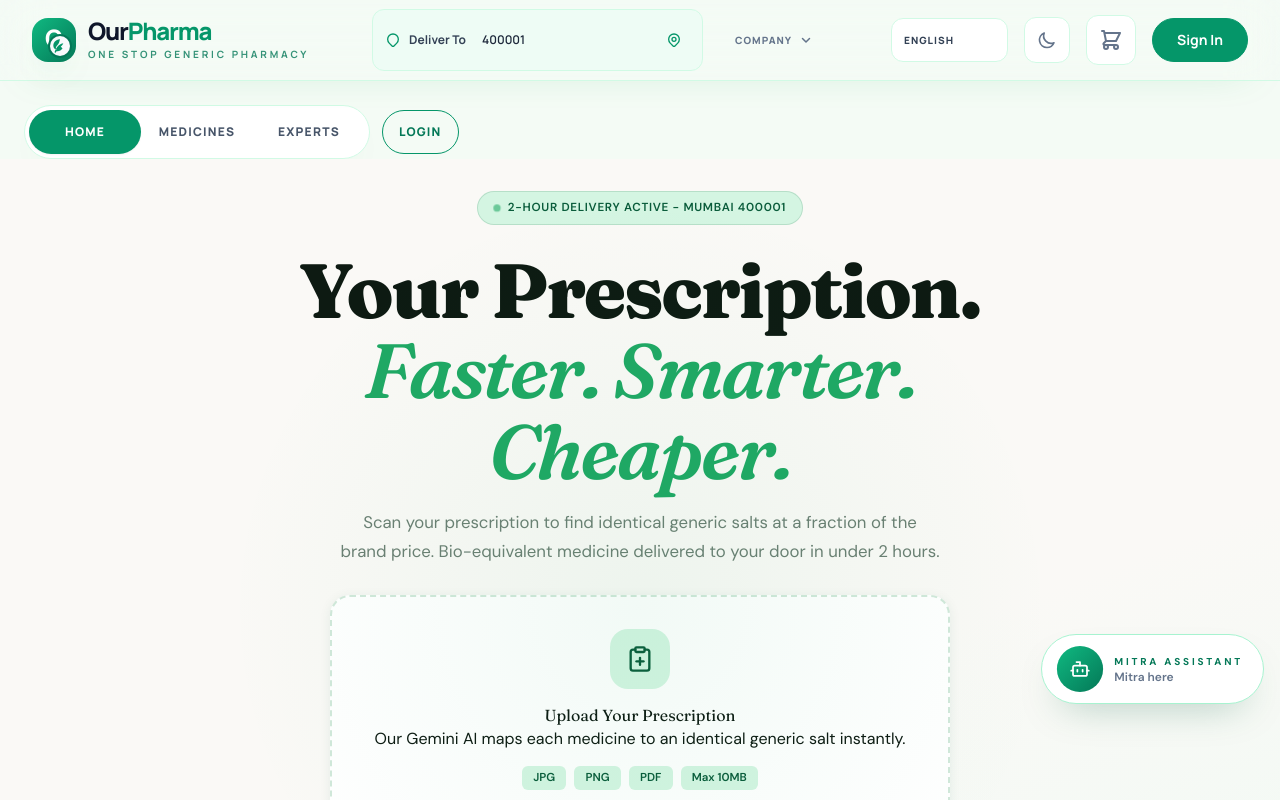
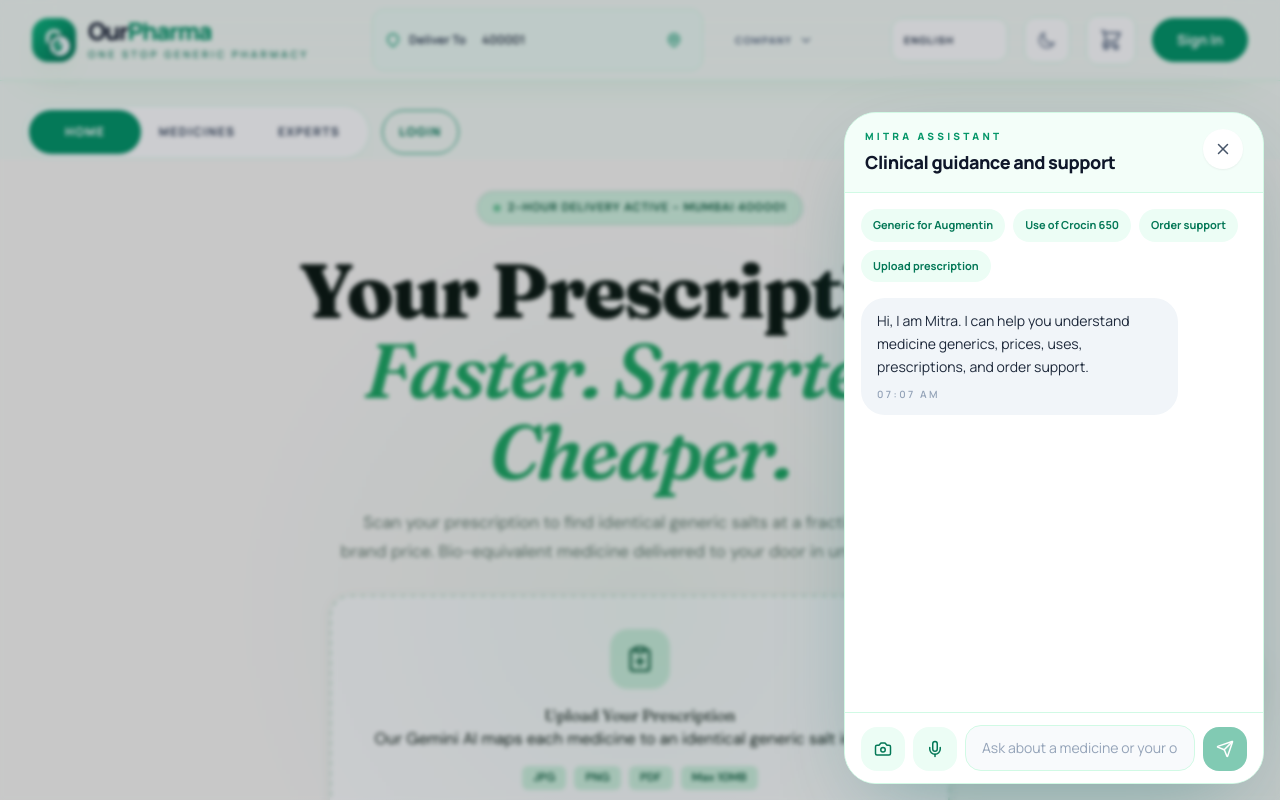
Before and after one commit to Dutkarsh7/our-pharma, a React (Vite) app: page / in a window 1280 px wide. Shown: the top 800 px of the page. Built offline with nearby package versions, Linux system fonts and the light colour scheme.

Commit message:
Fix Mitra chat drawer open behavior

```diff
--- a/App.tsx
+++ b/App.tsx
@@ -435,6 +435,10 @@
     setShowChatLauncher(false);
   };
 
+  const closeChatAssistant = () => {
+    setShowChatLauncher(true);
+  };
+
   const setView = (v: ViewState) => setState(prev => ({ ...prev, view: v }));
 
   const reset = () => {
@@ -831,7 +835,7 @@
       </footer>
 
       {/* Floating chat assistant – always visible */}
-      <ChatBot theme={state.theme} language={state.language} openSignal={chatOpenSignal} />
+      <ChatBot theme={state.theme} language={state.language} openSignal={chatOpenSignal} onClose={closeChatAssistant} />
     </div>
   );
 };
--- a/components/ChatBot.tsx
+++ b/components/ChatBot.tsx
@@ -10,6 +10,7 @@
   theme: Theme;
   language: Language;
   openSignal?: number;
+  onClose?: () => void;
 }
 
 type MessageRole = 'user' | 'assistant' | 'system';
@@ -167,7 +168,7 @@
 
 const normalize = (value: string) => value.toLowerCase().replace(/[^a-z0-9+ ]/gi, ' ').replace(/\s+/g, ' ').trim();
 
-const ChatBot: React.FC<ChatBotProps> = ({ theme, language, openSignal }) => {
+const ChatBot: React.FC<ChatBotProps> = ({ theme, language, openSignal, onClose }) => {
   const isDark = theme === 'dark';
   const localeCopy = copy[language];
   const recognitionRef = useRef<SpeechRecognitionLike | null>(null);
@@ -223,6 +224,12 @@
     if (!isOpen && message.role !== 'user') {
       setHasUnread(true);
     }
+  };
+
+  const closeChat = () => {
+    setIsOpen(false);
+    setHasUnread(false);
+    onClose?.();
   };
 
   // Fuzzy/lenient medicine matching logic
@@ -382,11 +389,157 @@
     reader.readAsDataURL(file);
   };
 
-  // Main return for ChatBot component
+  const handleSubmit = async (event: React.FormEvent<HTMLFormElement>) => {
+    event.preventDefault();
+    await generateReply(inputText);
+  };
+
   return (
-    <div>
-      {/* ...existing UI code, including AnimatePresence, quick buttons, chat messages, input, etc. ... */}
-    </div>
+    <AnimatePresence>
+      {isOpen && (
+        <>
+          <motion.div
+            className="fixed inset-0 z-[60] bg-slate-950/20 backdrop-blur-[2px]"
+            initial={{ opacity: 0 }}
+            animate={{ opacity: 1 }}
+            exit={{ opacity: 0 }}
+            transition={{ duration: 0.18 }}
+            onClick={closeChat}
+          />
+
+          <motion.section
+            className={`fixed bottom-4 right-4 z-[70] flex h-[min(84vh,760px)] w-[min(92vw,420px)] flex-col overflow-hidden rounded-[32px] border shadow-[0_30px_90px_-30px_rgba(15,118,110,0.45)] ${isDark ? 'border-white/10 bg-slate-950 text-slate-50' : 'border-emerald-100 bg-white text-slate-900'}`}
+            initial={{ opacity: 0, y: 32, scale: 0.96 }}
+            animate={{ opacity: 1, y: 0, scale: 1 }}
+            exit={{ opacity: 0, y: 24, scale: 0.94 }}
+            transition={{ type: 'spring', stiffness: 260, damping: 28, mass: 0.9 }}
+          >
+            <div className={`flex items-start justify-between gap-3 border-b px-5 py-4 ${isDark ? 'border-white/10 bg-white/5' : 'border-emerald-100 bg-emerald-50/60'}`}>
+              <div>
+                <p className="text-[10px] font-black uppercase tracking-[0.32em] text-emerald-600">{localeCopy.title}</p>
+                <h3 className="mt-1 text-lg font-black tracking-tight">{localeCopy.subtitle}</h3>
+              </div>
+              <button
+                type="button"
+                onClick={closeChat}
+                className={`flex h-10 w-10 items-center justify-center rounded-full transition hover:scale-105 ${isDark ? 'bg-white/10 text-slate-100' : 'bg-white text-slate-600 shadow-sm'}`}
+                aria-label="Close chat"
+              >
+                <X size={18} />
+              </button>
+            </div>
+
+            <div className="flex-1 overflow-y-auto px-4 py-4">
+              <div className="mb-4 flex flex-wrap gap-2">
+                {localeCopy.quick.map((item) => (
+                  <button
+                    key={item}
+                    type="button"
+                    onClick={() => void generateReply(item)}
+                    className={`rounded-full px-3 py-2 text-[11px] font-bold transition ${isDark ? 'bg-white/8 text-slate-200 hover:bg-white/12' : 'bg-emerald-50 text-emerald-700 hover:bg-emerald-100'}`}
+                  >
+                    {item}
+                  </button>
+                ))}
+              </div>
+
+              <div className="space-y-3">
+                {messages.map((message) => (
+                  <div key={message.id} className={`flex ${message.role === 'user' ? 'justify-end' : 'justify-start'}`}>
+                    <div className={`max-w-[82%] rounded-3xl px-4 py-3 text-sm leading-relaxed ${message.role === 'user' ? 'bg-emerald-600 text-white' : message.type === 'ticket' ? 'border border-emerald-200 bg-emerald-50 text-emerald-900' : isDark ? 'bg-white/8 text-slate-100' : 'bg-slate-100 text-slate-800'}`}>
+                      {message.imagePreview && (
+                        <img src={message.imagePreview} alt="Uploaded prescription" className="mb-3 max-h-40 w-full rounded-2xl object-cover" />
+                      )}
+                      <p className="whitespace-pre-wrap">{message.content}</p>
+                      <p className={`mt-2 text-[10px] font-semibold uppercase tracking-[0.24em] ${message.role === 'user' ? 'text-white/70' : 'text-slate-400'}`}>{message.time}</p>
+                    </div>
+                  </div>
+                ))}
+
+                {isTyping && (
+                  <div className="flex justify-start">
+                    <div className={`rounded-3xl px-4 py-3 text-sm ${isDark ? 'bg-white/8 text-slate-200' : 'bg-slate-100 text-slate-700'}`}>
+                      {localeCopy.listening}
+                    </div>
+                  </div>
+                )}
+
+                {uploadBusy && (
+                  <div className="flex justify-start">
+                    <div className={`rounded-3xl px-4 py-3 text-sm ${isDark ? 'bg-white/8 text-slate-200' : 'bg-slate-100 text-slate-700'}`}>
+                      {localeCopy.analyzing}
+                    </div>
+                  </div>
+                )}
+
+                <div ref={messagesEndRef} />
+              </div>
+            </div>
+
+            <div className={`border-t px-4 py-3 ${isDark ? 'border-white/10 bg-slate-950' : 'border-emerald-100 bg-white'}`}>
+              {voiceError && <p className="mb-2 text-[11px] font-semibold text-amber-500">{voiceError}</p>}
+              <form onSubmit={handleSubmit} className="flex items-end gap-2">
+                <input
+                  ref={fileInputRef}
+                  type="file"
+                  accept="image/*"
+                  className="hidden"
+                  onChange={(event) => {
+                    const file = event.target.files?.[0];
+                    if (file) {
+                      void handleImageFile(file);
+                    }
+                    event.target.value = '';
+                  }}
+                />
+
+                <button
+                  type="button"
+                  onClick={() => fileInputRef.current?.click()}
+                  className={`flex h-11 w-11 items-center justify-center rounded-2xl transition hover:scale-105 ${isDark ? 'bg-white/10 text-slate-100' : 'bg-emerald-50 text-emerald-700'}`}
+                  aria-label="Upload prescription"
+                >
+                  <Camera size={18} />
+                </button>
+
+                <button
+                  type="button"
+                  onClick={isRecording ? stopVoice : startVoice}
+                  className={`flex h-11 w-11 items-center justify-center rounded-2xl transition hover:scale-105 ${isRecording ? 'bg-rose-500 text-white' : isDark ? 'bg-white/10 text-slate-100' : 'bg-emerald-50 text-emerald-700'}`}
+                  aria-label="Voice input"
+                >
+                  <Mic size={18} />
+                </button>
+
+                <div className="flex-1">
+                  <input
+                    value={inputText}
+                    onChange={(event) => setInputText(event.target.value)}
+                    onKeyDown={(event) => {
+                      if (event.key === 'Enter' && !event.shiftKey) {
+                        event.preventDefault();
+                        void generateReply(inputText);
+                      }
+                    }}
+                    placeholder={isRecording ? localeCopy.listening : localeCopy.placeholder}
+                    className={`min-h-11 w-full rounded-2xl px-4 py-3 text-sm outline-none transition ${isDark ? 'border border-white/10 bg-white/5 text-slate-50 placeholder:text-slate-500' : 'border border-emerald-100 bg-slate-50 text-slate-900 placeholder:text-slate-400'}`}
+                  />
+                </div>
+
+                <button
+                  type="submit"
+                  className="flex h-11 w-11 items-center justify-center rounded-2xl bg-emerald-600 text-white transition hover:bg-emerald-700 hover:scale-105 disabled:opacity-50"
+                  disabled={!inputText.trim() || isTyping}
+                  aria-label="Send message"
+                >
+                  <Send size={18} />
+                </button>
+              </form>
+            </div>
+          </motion.section>
+        </>
+      )}
+    </AnimatePresence>
   );
 };
 
```
